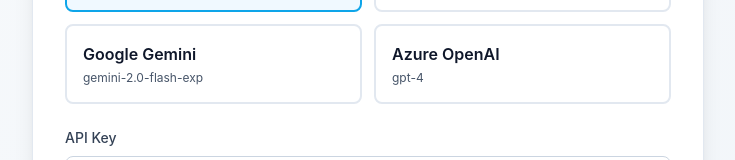
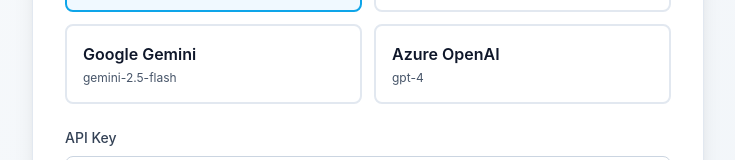
Before and after one commit to leojacinto/project-virgil, a React (Create React App) app in the folder frontend/: page / in a window 1280 px wide. Shown: the part 422-582 px from the top of the page, without its empty margins (272-1007 px from the left). Built offline with nearby package versions, Linux system fonts and the light colour scheme; no server answers; the HTML template or start-up script is replaced by a standard one.

Commit message:
Revert Gemini model to gemini-2.5-flash
The gemini-2.0-flash-exp model is not available in v1beta API.
Reverting to gemini-2.5-flash which was working in earlier sessions.
Removed experimental model from options.

```diff
--- a/frontend/src/components/SetupWizard.js
+++ b/frontend/src/components/SetupWizard.js
@@ -36,8 +36,8 @@
     {
       id: 'google',
       name: 'Google Gemini',
-      models: ['gemini-2.0-flash-exp', 'gemini-1.5-pro', 'gemini-2.5-flash', 'gemini-1.5-flash'],
-      defaultModel: 'gemini-2.0-flash-exp'
+      models: ['gemini-2.5-flash', 'gemini-1.5-pro', 'gemini-1.5-flash'],
+      defaultModel: 'gemini-2.5-flash'
     },
     {
       id: 'azure',
```
